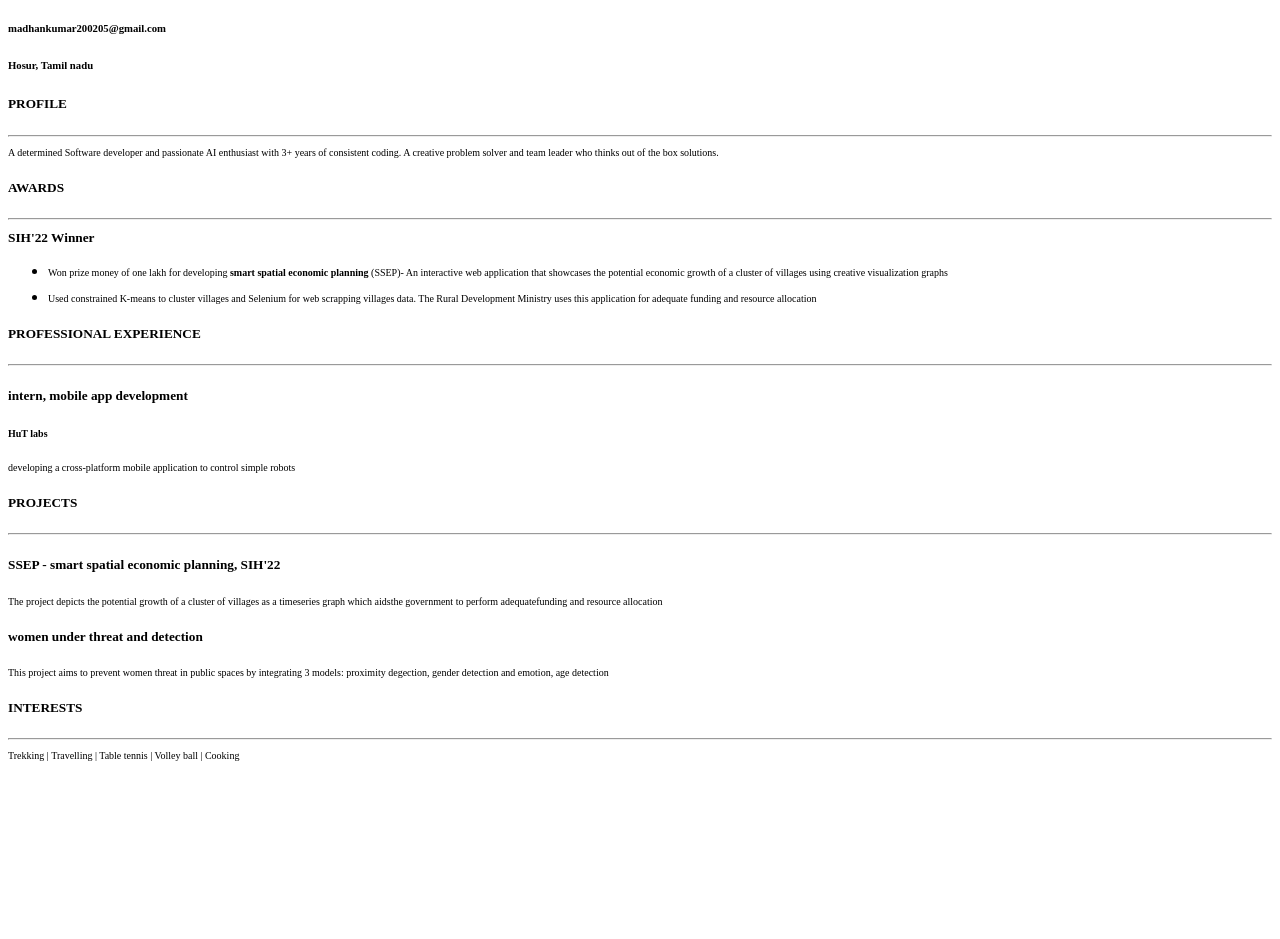
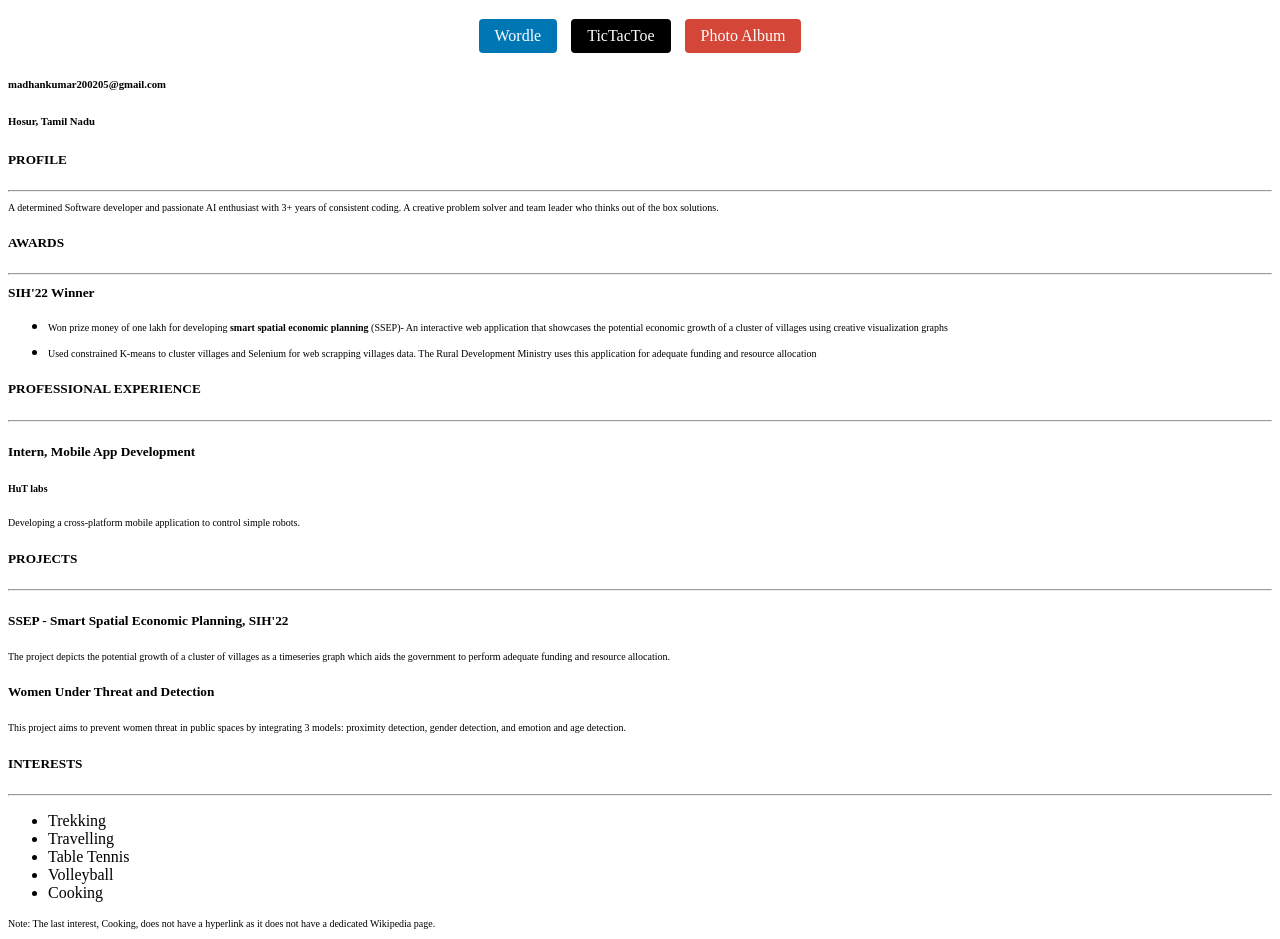
Before and after one commit to madhankumar0505/Front-end-Project, a plain HTML site: page index.html in a window 1280 px wide. Shown: the part 61-1000 px from the top of the page. Before the commit the page ends 832 px from the top, so only its background shows below. Drawn offline with Linux system fonts and the light colour scheme.

Commit message:
Update index.html

```diff
--- a/index.html
+++ b/index.html
@@ -5,11 +5,15 @@
             h1 {text-align: center;}
         </style>
     </head>
-
 <body>
     <h1>Madhan S</h1>
+    <div style="text-align:center;">
+        <a href="https://github.com/madhankumar0505/Front-end-Project/blob/main/Wordle/index.html" target="_blank" style="display:inline-block;background-color:#0077B5;color:white;padding:8px 16px;text-decoration:none;border-radius:4px;">Wordle</a>
+        <a href="https://https://github.com/madhankumar200205="_blank" style="display:inline-block;background-color:black;color:white;padding:8px 16px;text-decoration:none;border-radius:4px;margin-left:10px;">TicTacToe</a>
+        <a href="https://github.com/madhankumar0505/Front-end-Project/blob/main/photoAlbum/photo%20album2.html" style="display:inline-block;background-color:#D44638;color:white;padding:8px 16px;text-decoration:none;border-radius:4px;margin-left:10px;">Photo Album</a>
+    </div>
     <h6>madhankumar200205@gmail.com</h6>
-        <h6>Hosur, Tamil nadu</h6>
+    <h6>Hosur, Tamil Nadu</h6>
     <h5>PROFILE</h5>
     <hr></hr>
     <p style="color:black;font-size:10px;">A determined Software developer and passionate AI enthusiast with 3+ years of consistent coding. A creative
@@ -32,31 +36,30 @@
       </ul>
       <h5>PROFESSIONAL EXPERIENCE</h5>
       <hr></hr>
-          <h5>intern, mobile app development</h5>
+      <h5>Intern, Mobile App Development</h5>
       <h6 style="color:black;font-size:10px;">HuT labs</h6>
       <p style="color:black;font-size:10px;">
-            developing a cross-platform mobile application to control simple robots
+        Developing a cross-platform mobile application to control simple robots.
       </p>
       <h5>PROJECTS</h5>
       <hr></hr>
-          <h5>SSEP - smart spatial economic planning, SIH'22</h5>
+      <h5>SSEP - Smart Spatial Economic Planning, SIH'22</h5>
         <p style="color:black;font-size:10px;">
-                The project depicts the potential growth of a cluster of villages as a timeseries graph which aidsthe
-government to perform adequatefunding and resource allocation
+            The project depicts the potential growth of a cluster of villages as a timeseries graph which aids the government to perform adequate funding and resource allocation.
         </p>
-            <h5>women under threat and detection</h5>
+        <h5>Women Under Threat and Detection</h5>
         <p style="color:black;font-size:10px;">
-                This project aims to prevent women threat in public spaces by integrating 3 models: proximity degection, gender detection and emotion, age detection
+            This project aims to prevent women threat in public spaces by integrating 3 models: proximity detection, gender detection, and emotion and age detection.
         </p>
         <h5>INTERESTS</h5>
-          <hr></hr>
-          <p style="color:black;font-size:10px;">
-            Trekking | Travelling | Table tennis | Volley ball | Cooking
-        </p>
-
-
-
-
-
+<hr>
+<ul>
+  <li>Trekking</a></li>
+  <li>Travelling</a></li>
+  <li>Table Tennis</a></li>
+  <li>Volleyball</a></li>
+  <li>Cooking</li>
+</ul>
+<p style="color:black;font-size:10px;">Note: The last interest, Cooking, does not have a hyperlink as it does not have a dedicated Wikipedia page.</p>
 </body>
 </html>
```
Lines whose indentation alone changed are shown as unchanged.
